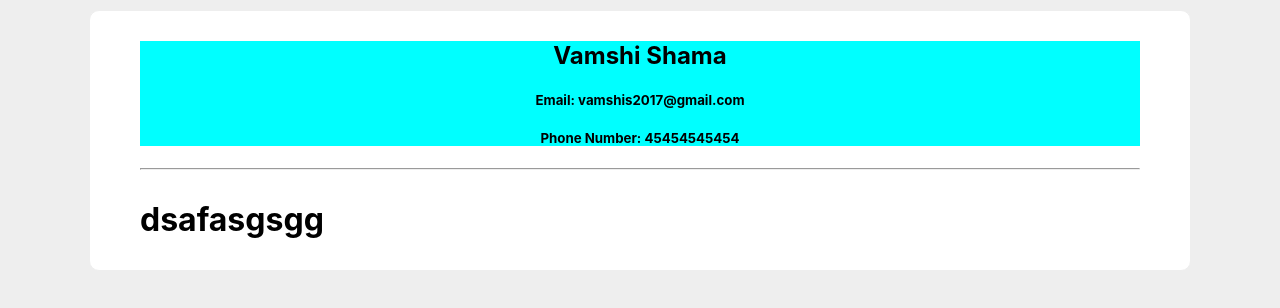
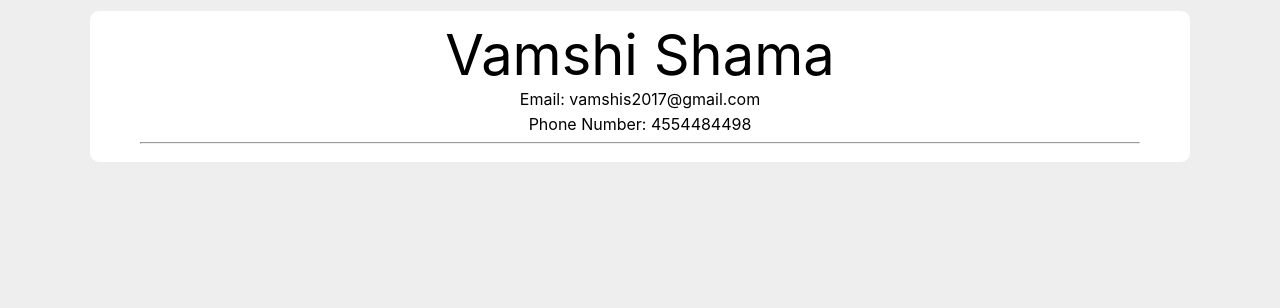
Before and after one commit to vamshi-shama/portfolio2, a React (Create React App) app: page / in a window 1280 px wide. Shown: the top 308 px of the page. Built offline with nearby package versions, Linux system fonts and the light colour scheme.

Commit message:
added outline code of project

```diff
--- a/src/Components/Header/index.css
+++ b/src/Components/Header/index.css
@@ -1,4 +1,8 @@
-.Header{
-    font-weight: lighter;
-    background-color:aqua;
+.candidate-name{
+    font-size: 3.5em;
+    margin: 0;
 }
+
+.candidate-email, .candidate-phone{
+    margin: 0 0 5px;
+}
--- a/src/Components/Header/index.js
+++ b/src/Components/Header/index.js
@@ -1,13 +1,13 @@
 import './index.css';
 
-function index(){
-    return(
-        <div className="Header">
-          <h2>Vamshi Shama</h2>
-          <h5>Email: vamshis2017@gmail.com</h5>
-          <h5>Phone Number: 45454545454</h5>
-        </div>
-    )
-}
+const Header = () => {
+  return (
+    <div className='Header'>
+      <p className='candidate-name'>Vamshi Shama</p>
+      <p className='candidate-email'>Email: vamshis2017@gmail.com</p>
+      <p className='candidate-phone'>Phone Number: 4554484498</p>
+    </div>
+  );
+};
 
-export default index;
+export default Header;
--- /dev/null
+++ b/src/Components/LeftSection/Education/index.js
@@ -0,0 +1,10 @@
+
+const Education = () =>{
+    return (
+        <div className="Education">
+
+        </div>
+    );
+};
+
+export default Education;
--- a/src/Components/LeftSection/index.css
+++ b/src/Components/LeftSection/index.css
@@ -0,0 +1,5 @@
+.LeftSection {
+    text-align: left;
+    padding: 0 20px;
+    border-right: 1px solid #ccc;
+}
--- a/src/Components/LeftSection/index.js
+++ b/src/Components/LeftSection/index.js
@@ -1,11 +1,17 @@
 import './index.css'
+import Education from './Education/index'
 
-function LeftSection(){
+const LeftSection = () => {
     return(
-        <div className="LeftSection">
+        <div className='LeftSection'>
+            <div className='Education'>
+                <Education />
+            </div>
+            <div className='Skill'>
 
+            </div>
         </div>
-    )
-}
+    );
+};
 
 export default LeftSection;
--- /dev/null
+++ b/src/Components/RightSection/Project/index.js
@@ -0,0 +1,9 @@
+const Project = () =>{
+    return (
+        <div className="Project">
+
+        </div>
+    );
+};
+
+export default Project;
--- a/src/Components/RightSection/index.css
+++ b/src/Components/RightSection/index.css
@@ -0,0 +1,4 @@
+.RightSection{
+    text-align: right;
+    padding: 0 20px;
+}
--- a/src/Components/RightSection/index.js
+++ b/src/Components/RightSection/index.js
@@ -1,11 +1,17 @@
 import './index.css'
+import Project from './Project/index'
 
-function RightSection(){
-    return(
-        <div className="LeftSection">
-          <h1>dsafasgsgg</h1>
+const RightSection = () => {
+    return (
+        <div className='RightSection'>
+            <div className='Project'>
+                <Project />
+            </div>
+            <div className='Languages'>
+
+            </div>
         </div>
-    )
-}
+    );
+};
 
 export default RightSection;
```
